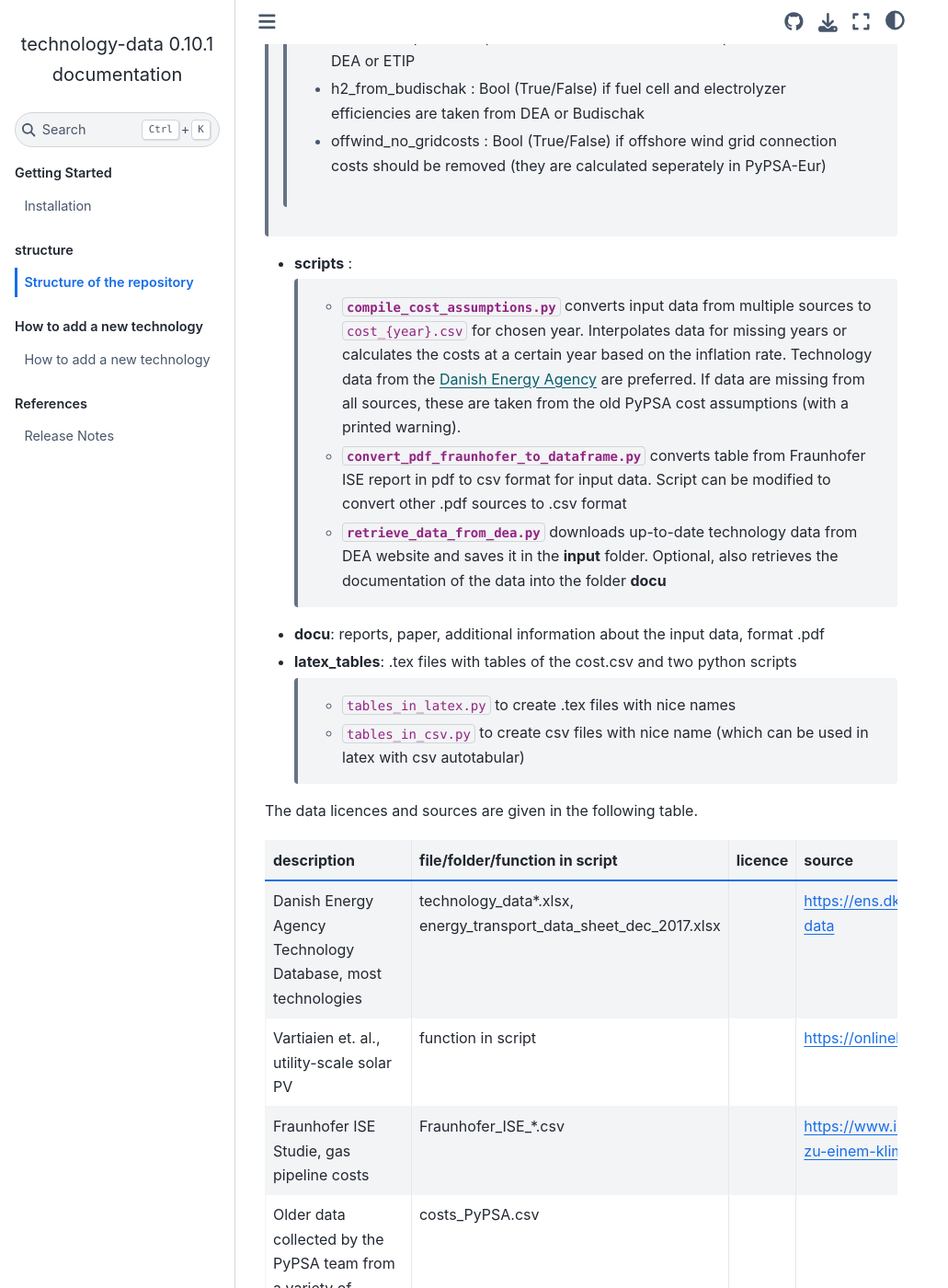
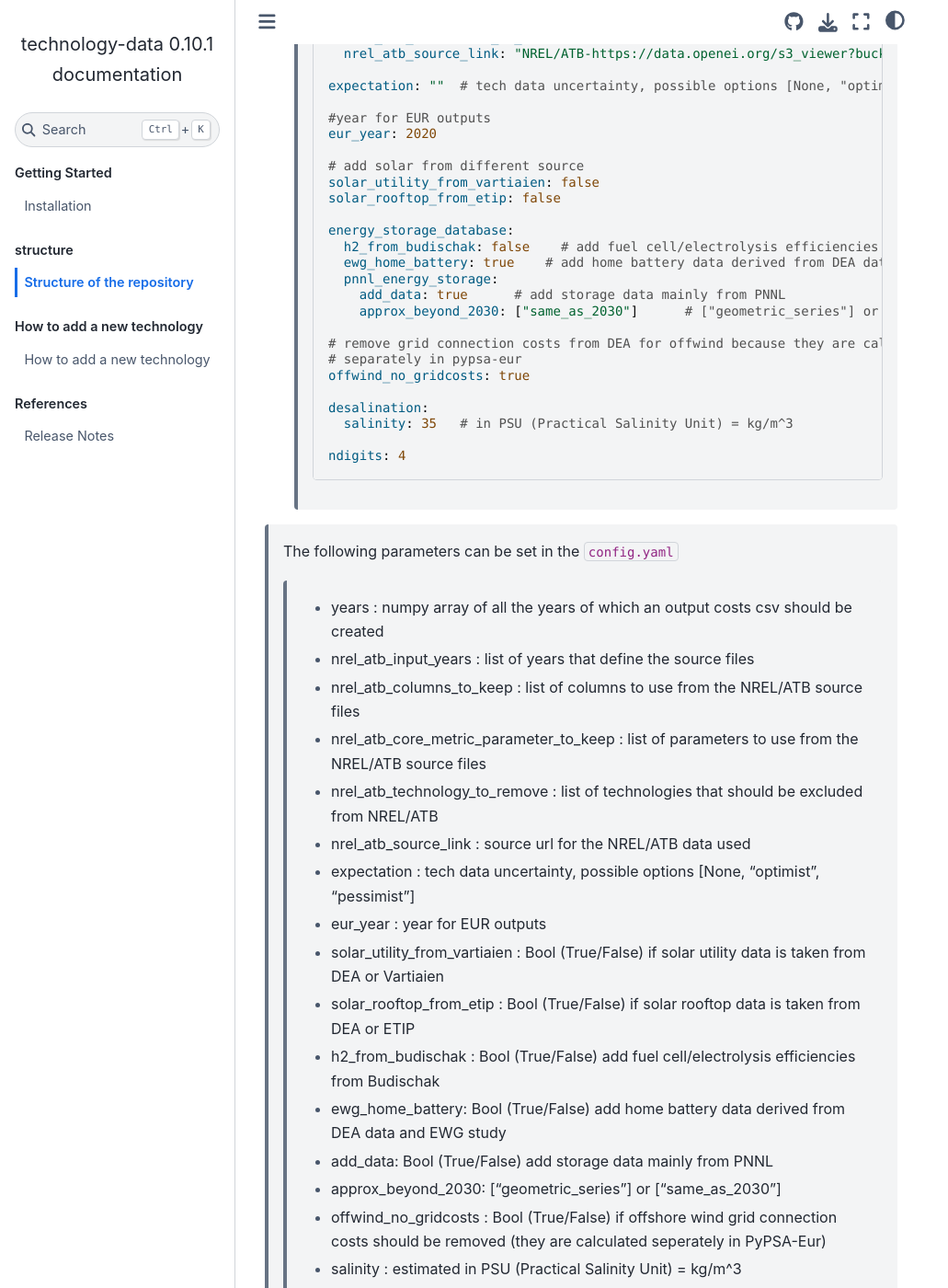
Before and after one commit to PyPSA/technology-data, a Sphinx documentation site: the page built from docs/structure.rst, in a window 1280 px wide and 1400 px high, scrolled down 1208 px. Shown: the whole window at 92% size, without its empty margins (0-1031 px from the left). Built offline with Sphinx 7.4.7 and the Sphinx Book theme 1.1.4, drawn with Linux system fonts in a browser that asks for light colours; some of the changed text lies outside the part shown.

Commit message:
Update documentation (#186)
* doc: update config cited in structure.rst

* doc: update the docs/structure.rst

* docu: update documentation

* code: update release notes

* docu: update documentation

* docu: update docu

* docu: include outputs/US

* docu: include outputs/US - 2

```diff
--- a/docs/release_notes.rst
+++ b/docs/release_notes.rst
@@ -23,6 +23,10 @@
 * Include unit test execution and compile_cost_assumptions_usa.py in ci.yaml (https://github.com/PyPSA/technology-data/pull/174)
 
 * Align `snakemake` version and the related `mock_snakemake` to PyPSA-Eur (https://github.com/PyPSA/technology-data/pull/177)
+
+* Include further unit tests for compile_cost_assumptions_usa.py (https://github.com/PyPSA/technology-data/pull/182)
+
+* Updates the documentation with compile_cost_assumptions_usa.py (https://github.com/PyPSA/technology-data/pull/186)
 
 `v0.11.0 <https://github.com/PyPSA/technology-data/releases/tag/v0.11.0>`__ (24th January 2025)
 =======================================================================================
--- a/docs/structure.rst
+++ b/docs/structure.rst
@@ -11,37 +11,61 @@
 
 This repository has the following structure:
 
--  **inputs**: input data in format .csv or .xlsx
+-  **inputs**: input data in format .csv, .xlsx or .parquet
 
 -  **outputs**: technology data saved as ``costs_{year}.csv`` format for defined years. In the output ``costs_{year}.csv`` are specified
 
-	* technology (e.g. 'onwind')
-	* parameter (e.g. FOM)
-	* value (e.g. 1.18)
-	* unit (e.g. %/year)
-	* source (e.g. DEA, excel_file_name.xlsx)
-	* further description (specific assumptions, sheet name if data from a multi-sheet Excel file)
+    * technology (e.g. 'onwind')
+    * parameter (e.g. FOM)
+    * value (e.g. 1.18)
+    * unit (e.g. %/year)
+    * source (e.g. DEA, excel_file_name.xlsx)
+    * further description (specific assumptions, sheet name if data from a multi-sheet Excel file)
+    * currency_year (year used for adjusting economic values to reflect current purchasing power)
+
+-  **outputs/US**: US-specific technology data saved as ``US/costs_{year}.csv`` format for defined years. In the outputs ``US/costs_{year}.csv`` are specified
+
+    * technology (e.g. 'onwind')
+    * parameter (e.g. FOM)
+    * value (e.g. 1.18)
+    * unit (e.g. %/year)
+    * source (e.g. DEA, excel_file_name.xlsx)
+    * further description (specific assumptions, sheet name if data from a multi-sheet Excel file)
+    * currency_year (year used for adjusting economic values to reflect current purchasing power)
+    * financial_case (financial assumptions for the definition of the cost of capital)
+    * scenario (technology innovation scenario)
 
 -  **config**:
 
 	.. literalinclude:: ../config.yaml
 	   :language: yaml
-	   :lines: 4-24
+	   :lines: 4-40
 
- the following parameters can be set in the ``config.yaml``
+ The following parameters can be set in the ``config.yaml``
 
-	* years : numpy array of all the years of which an output costs csv should be created
-	* rate_inflation : inflation rate (currently: rate_inflation=0.02)
-	* solar_utility_from_vartiaien : Bool (True/False) if solar utility data is taken from DEA or Vartiaien
-	* solar_rooftop_from_etip : Bool (True/False) if solar rooftop data is taken from DEA or ETIP
-	* h2_from_budischak : Bool (True/False) if fuel cell and electrolyzer efficiencies are taken from DEA or Budischak
-	* offwind_no_gridcosts : Bool (True/False) if offshore wind grid connection costs should be removed (they are calculated seperately in PyPSA-Eur)
+    * years : numpy array of all the years of which an output costs csv should be created
+    * nrel_atb_input_years : list of years that define the source files
+    * nrel_atb_columns_to_keep : list of columns to use from the NREL/ATB source files
+    * nrel_atb_core_metric_parameter_to_keep : list of parameters to use from the NREL/ATB source files
+    * nrel_atb_technology_to_remove : list of technologies that should be excluded from NREL/ATB
+    * nrel_atb_source_link : source url for the NREL/ATB data used
+    * expectation : tech data uncertainty, possible options [None, "optimist", "pessimist"]
+    * eur_year : year for EUR outputs
+    * solar_utility_from_vartiaien : Bool (True/False) if solar utility data is taken from DEA or Vartiaien
+    * solar_rooftop_from_etip : Bool (True/False) if solar rooftop data is taken from DEA or ETIP
+    * h2_from_budischak : Bool (True/False) add fuel cell/electrolysis efficiencies from Budischak
+    * ewg_home_battery: Bool (True/False) add home battery data derived from DEA data and EWG study
+    * add_data: Bool (True/False) add storage data mainly from PNNL
+    * approx_beyond_2030: ["geometric_series"] or ["same_as_2030"]
+    * offwind_no_gridcosts : Bool (True/False) if offshore wind grid connection costs should be removed (they are calculated seperately in PyPSA-Eur)
+    * salinity : estimated in PSU (Practical Salinity Unit) = kg/m^3
+    * ndigits : number of significant digits
 
 -  **scripts** :
-
-	* :mod:`compile_cost_assumptions.py`  converts input data from multiple sources to ``cost_{year}.csv`` for chosen year. Interpolates data for missing years or calculates the costs at a certain year based on the inflation rate. Technology data from the `Danish Energy Agency <https://github.com/PyPSA/technology-data>`_ are preferred. If data are missing from all sources, these are taken from the old PyPSA cost assumptions (with a printed warning).
-	* :mod:`convert_pdf_fraunhofer_to_dataframe.py` converts table from Fraunhofer ISE report in pdf to csv format for input data. Script can be modified to convert other .pdf sources to .csv format
-	* :mod:`retrieve_data_from_dea.py` downloads up-to-date technology data from DEA website and saves it in the **input** folder. Optional, also retrieves the documentation of the data into the folder **docu**
+    * :mod:`compile_cost_assumptions.py` converts input data from multiple sources to ``cost_{year}.csv`` for chosen year. Interpolates data for missing years or calculates the costs at a certain year based on the inflation rate. Technology data from the `Danish Energy Agency <https://github.com/PyPSA/technology-data>`_ are preferred. If data are missing from all sources, these are taken from the old PyPSA cost assumptions (with a printed warning).
+    * :mod:`compile_cost_assumptions_usa.py` converts input data from NREL/ATB to ``US/cost_{year}.csv`` for chosen year. It starts from the cost assumptions files produced by `compile_cost_assumptions.py`. All technology-parameter pairs present in the NREL/ATB input data are updated. Those not present in NREL/ATB are left untouched.
+    * :mod:`convert_pdf_fraunhofer_to_dataframe.py` converts table from Fraunhofer ISE report in pdf to csv format for input data. Script can be modified to convert other .pdf sources to .csv format
+    * :mod:`retrieve_data_from_dea.py` downloads up-to-date technology data from DEA website and saves it in the **input** folder. Optional, also retrieves the documentation of the data into the folder **docu**
 
 -  **docu**: reports, paper, additional information about the input data, format .pdf
 
```
Also changed, not shown: 1 other file.
